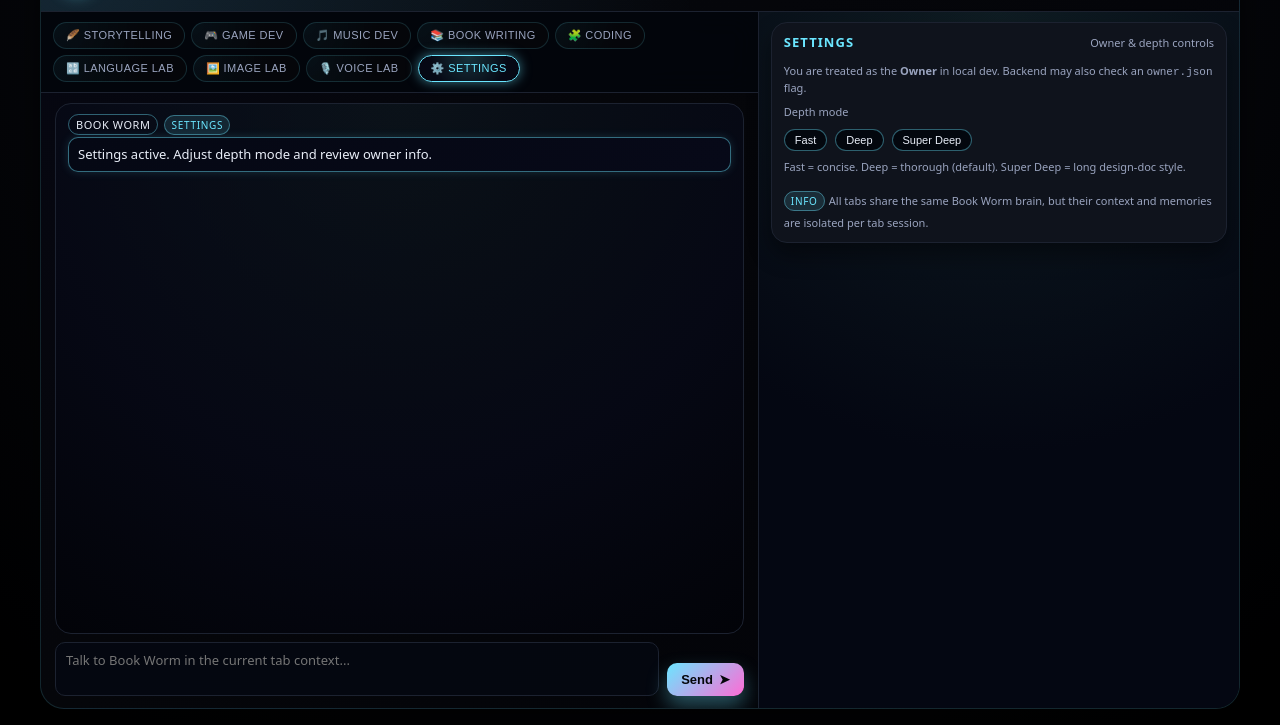
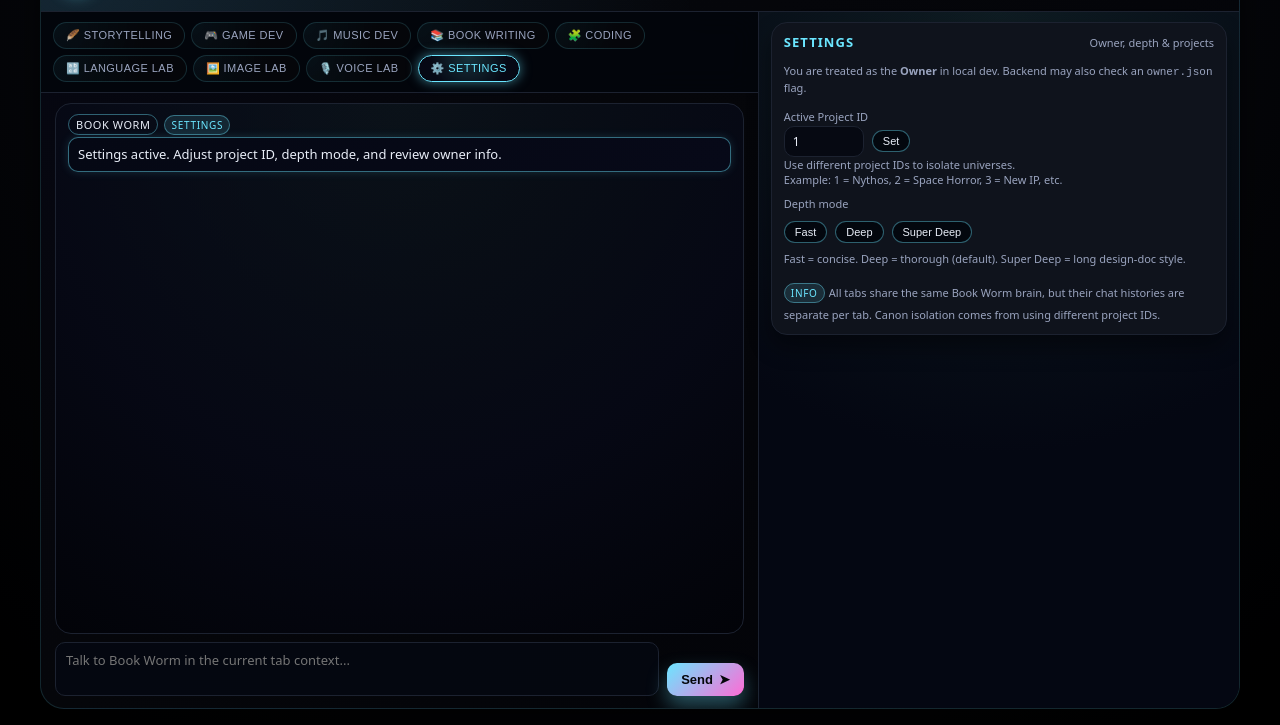
Before and after one commit to TheRevanGaming/bookwormai-backend, a plain HTML site: page static/index.html in a window 1280 px wide. Both pictures are taken after a click on the button "⚙️ SETTINGS". Shown: the part 75-800 px from the top of the page. Drawn offline with Linux system fonts and the light colour scheme.

Commit message:
Add project switching UI and per-project canon selection

```diff
--- a/static/index.html
+++ b/static/index.html
@@ -659,12 +659,32 @@
         <div id="panel-SETTINGS" class="pane-section">
           <div class="pane-header">
             <h2>Settings</h2>
-            <span>Owner & depth controls</span>
+            <span>Owner, depth & projects</span>
           </div>
 
           <div class="hint">
             You are treated as the <strong>Owner</strong> in local dev.
             Backend may also check an <code>owner.json</code> flag.
+          </div>
+
+          <div>
+            <label for="project-id-input">Active Project ID</label>
+            <div class="slider-row">
+              <input
+                type="number"
+                id="project-id-input"
+                min="1"
+                value="1"
+                style="max-width:80px;"
+              />
+              <button id="project-id-apply" class="small-btn" type="button">
+                Set
+              </button>
+            </div>
+            <div class="hint">
+              Use different project IDs to isolate universes.<br />
+              Example: 1 = Nythos, 2 = Space Horror, 3 = New IP, etc.
+            </div>
           </div>
 
           <label>Depth mode</label>
@@ -681,7 +701,8 @@
             <span class="badge">Info</span>
             <span class="hint">
               All tabs share the same Book Worm brain, but their
-              context and memories are isolated per tab session.
+              chat histories are separate per tab. Canon isolation
+              comes from using different project IDs.
             </span>
           </div>
         </div>
@@ -777,8 +798,9 @@
       SETTINGS: [],
     };
 
-    // Depth mode
+    // Depth mode + current project
     let depthMode = "deep"; // "fast" | "deep" | "super_deep"
+    let currentProjectId = 1;
 
     // Voice settings
     let voices = [];
@@ -805,6 +827,9 @@
     const depthFastBtn = document.getElementById("depth-fast");
     const depthDeepBtn = document.getElementById("depth-deep");
     const depthSuperBtn = document.getElementById("depth-super");
+
+    const projectIdInput = document.getElementById("project-id-input");
+    const projectIdApply = document.getElementById("project-id-apply");
 
     // -----------------------------
     // Helpers
@@ -950,7 +975,7 @@
             "Voice Lab active. Adjust voice, rate, pitch, and auto-speak for assistant replies.";
         } else if (tab === "SETTINGS") {
           hintText =
-            "Settings active. Adjust depth mode and review owner info.";
+            "Settings active. Adjust project ID, depth mode, and review owner info.";
         }
 
         if (hintText) {
@@ -965,6 +990,27 @@
         if (!tab) return;
         setActiveTab(tab);
       });
+    });
+
+    // -----------------------------
+    // Project switching
+    // -----------------------------
+    projectIdApply.addEventListener("click", () => {
+      const val = parseInt(projectIdInput.value, 10);
+      if (!isNaN(val) && val > 0) {
+        currentProjectId = val;
+        appendMessage(
+          "SETTINGS",
+          "assistant",
+          `Active project ID set to ${val}. All tabs now use this project's canon on the backend.`
+        );
+      } else {
+        appendMessage(
+          "SETTINGS",
+          "assistant",
+          "Project ID must be a positive number (1, 2, 3, ...)."
+        );
+      }
     });
 
     // -----------------------------
@@ -992,7 +1038,7 @@
         prompt: promptWithDomain,
         mode: "auto",
         depth: depth,
-        project_id: 1,
+        project_id: currentProjectId,
       };
 
       try {
```
